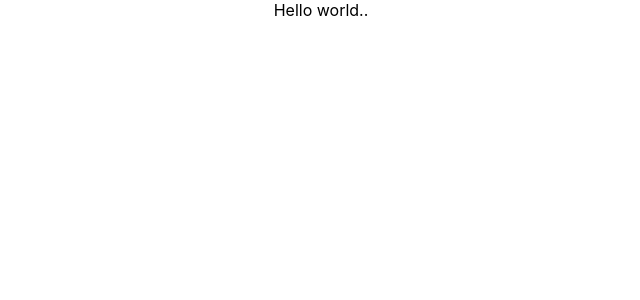
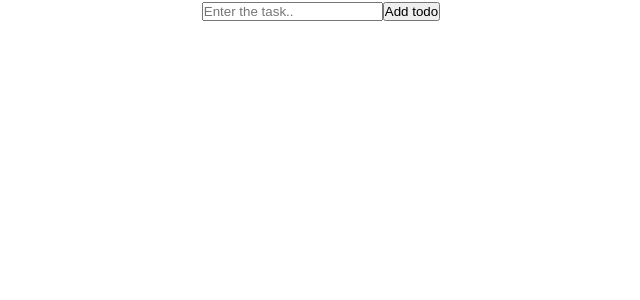
Before and after one commit to TechnicalShree/Practice, a React (Create React App) app: page / in a window 1280 px wide. Shown: the top 300 px of the page, without its empty margins (319-959 px from the left). Built offline with nearby package versions, Linux system fonts and the light colour scheme.

Commit message:
todo app

```diff
--- a/package.json
+++ b/package.json
@@ -7,10 +7,11 @@
     "@testing-library/react": "^13.3.0",
     "@testing-library/user-event": "^13.5.0",
     "axios": "^0.27.2",
-    "mongoose": "^6.5.0",
+    "mongoose": "^6.5.2",
     "react": "^18.2.0",
     "react-dom": "^18.2.0",
     "react-scripts": "5.0.1",
+    "uuid": "^8.3.2",
     "web-vitals": "^2.1.4"
   },
   "scripts": {
--- a/src/App.jsx
+++ b/src/App.jsx
@@ -1,7 +1,17 @@
+import { useState } from "react";
 import "./App.css";
 
 function App() {
-  return <>Hello world..</>;
+  const [todo, setTodo] = useState("");
+
+  return (
+    <div>
+      <div className="todo">
+        <input type="text" placeholder="Enter the task.." />
+        <button type="button">Add todo</button>
+      </div>
+    </div>
+  );
 }
 
 export default App;
```
Also changed, not shown: 1 other file (tests, documents, lock files or other folders).
